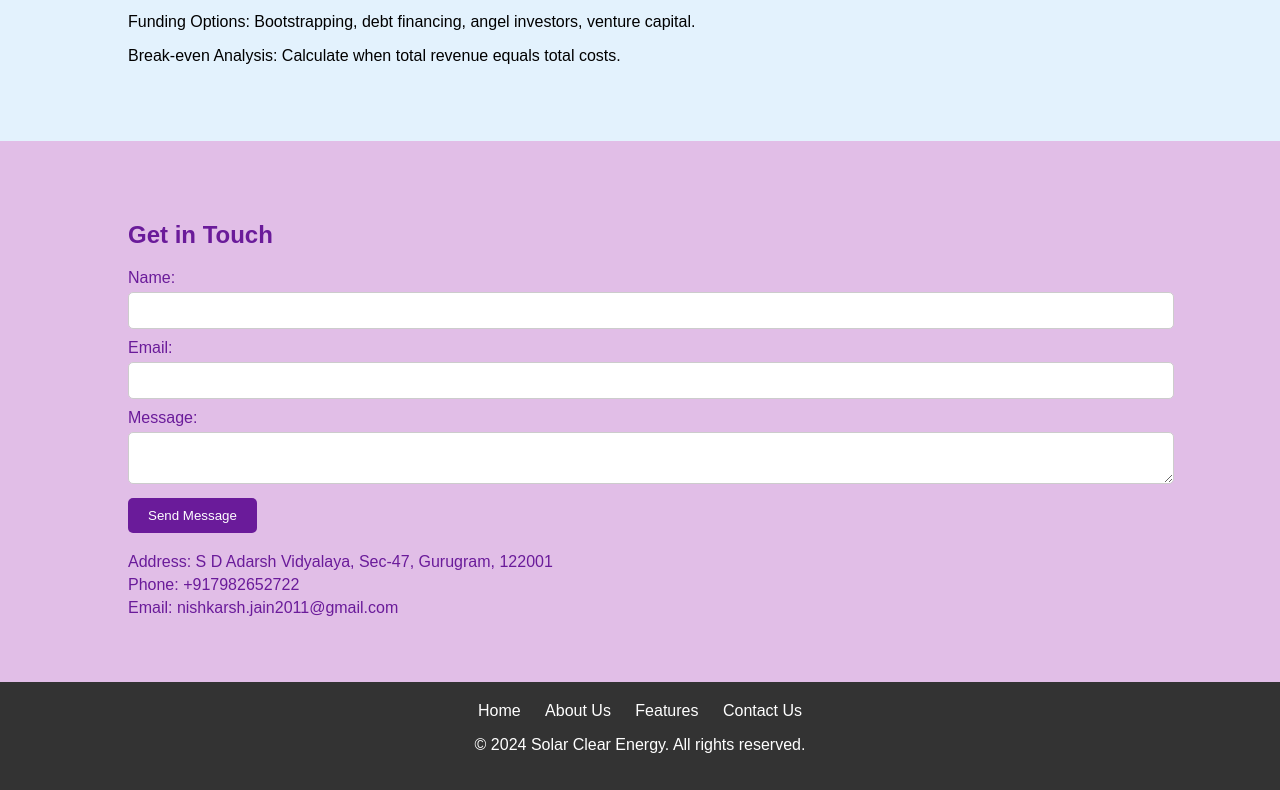
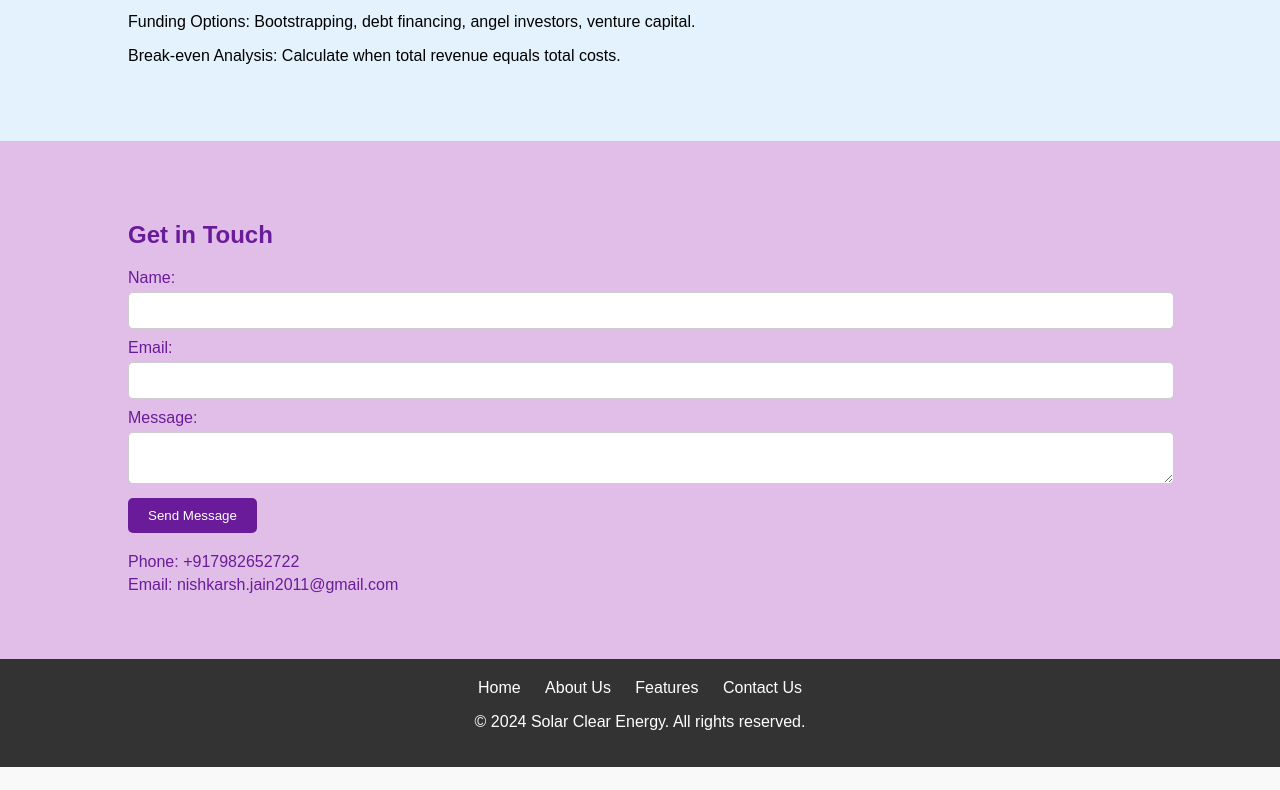
Before and after one commit to DaredragonDevill/SolarClearEnergy, a website: page index.html in a window 1280 px wide. Shown: the part 2900-3690 px from the top of the page. After the commit the page ends 3667 px from the top, so only its background shows below. Drawn offline with Linux system fonts and the light colour scheme.

Commit message:
Update index.html

```diff
--- a/index.html
+++ b/index.html
@@ -140,7 +140,6 @@
             </form>
 
             <div class="contact-info">
-                <p>Address: S D Adarsh Vidyalaya, Sec-47, Gurugram, 122001</p>
                 <p>Phone: +917982652722</p>
                 <p>Email: nishkarsh.jain2011@gmail.com</p>
             </div>
```
